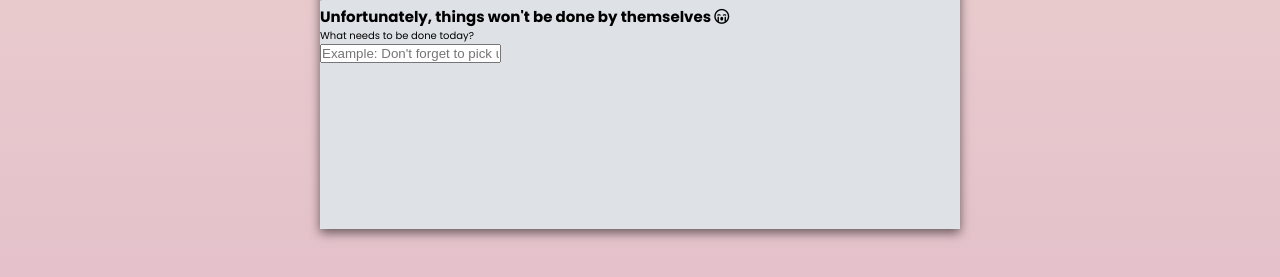
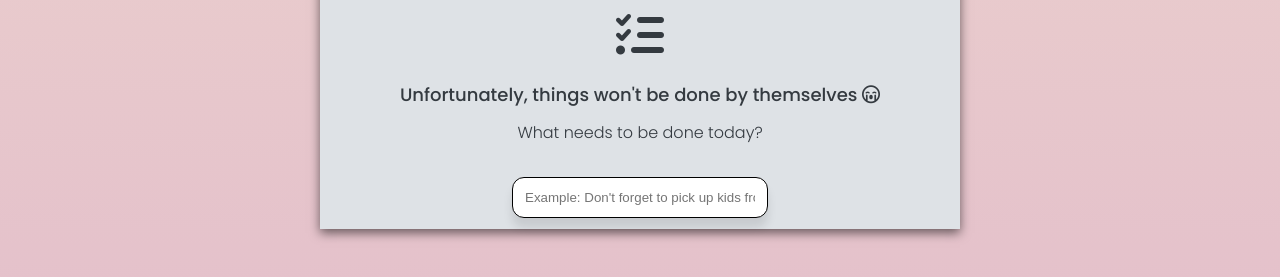
Before and after one commit to Dvin12/ToDoList, a website: page index.html in a window 1280 px wide. Shown: the part 371-648 px from the top of the page. Drawn offline with Linux system fonts and the light colour scheme.

Commit message:
Finished styling

```diff
--- a/index.html
+++ b/index.html
@@ -30,7 +30,7 @@
           </p>
         </header>
         <section class="idle-state">
-          <i class="fa-solid fa-list-check"></i>
+          <i class="fa-solid fa-list-check idle-state__icon"></i>
           <h2 class="idle-state__name">
             Unfortunately, things won't be done by themselves
             <i class="fa-regular fa-face-sad-cry"></i>
--- a/sass/_header.scss
+++ b/sass/_header.scss
@@ -25,3 +25,46 @@
     letter-spacing: 0.8px;
   }
 }
+
+.idle-state {
+  display: flex;
+  flex-direction: column;
+  align-items: center;
+  color: #343a40;
+
+  &__icon {
+    font-size: 4.8rem;
+    margin: 2.2rem 0;
+  }
+
+  &__name {
+    font-size: 1.8rem;
+    font-weight: 500;
+  }
+
+  &__text {
+    margin: 1.2rem 0;
+    font-size: 1.6rem;
+    font-weight: 300;
+  }
+}
+
+.form {
+  display: flex;
+  justify-content: center;
+  align-content: space-between;
+  flex-wrap: wrap;
+  margin-top: 2rem;
+
+  &__input {
+    width: 40%;
+    padding: 1.2rem;
+    border-radius: 12px;
+    border: 1px solid;
+    outline: none;
+    box-shadow: rgba(0, 0, 0, 0.1) 0px 10px 10px;
+    &::placeholder {
+      font-family: inherit;
+    }
+  }
+}
```
Also changed, not shown: css/style.css, 1 other file.
